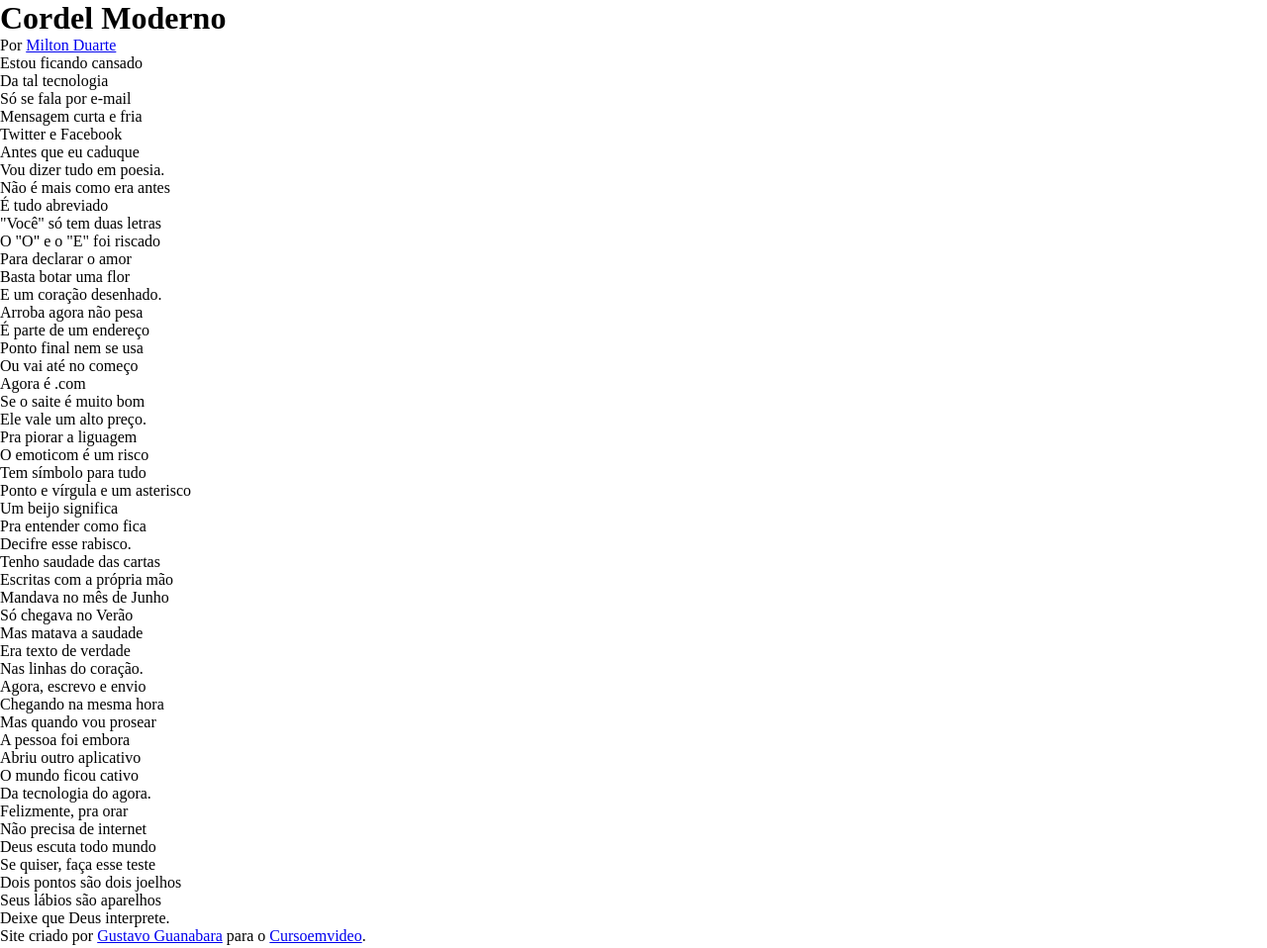
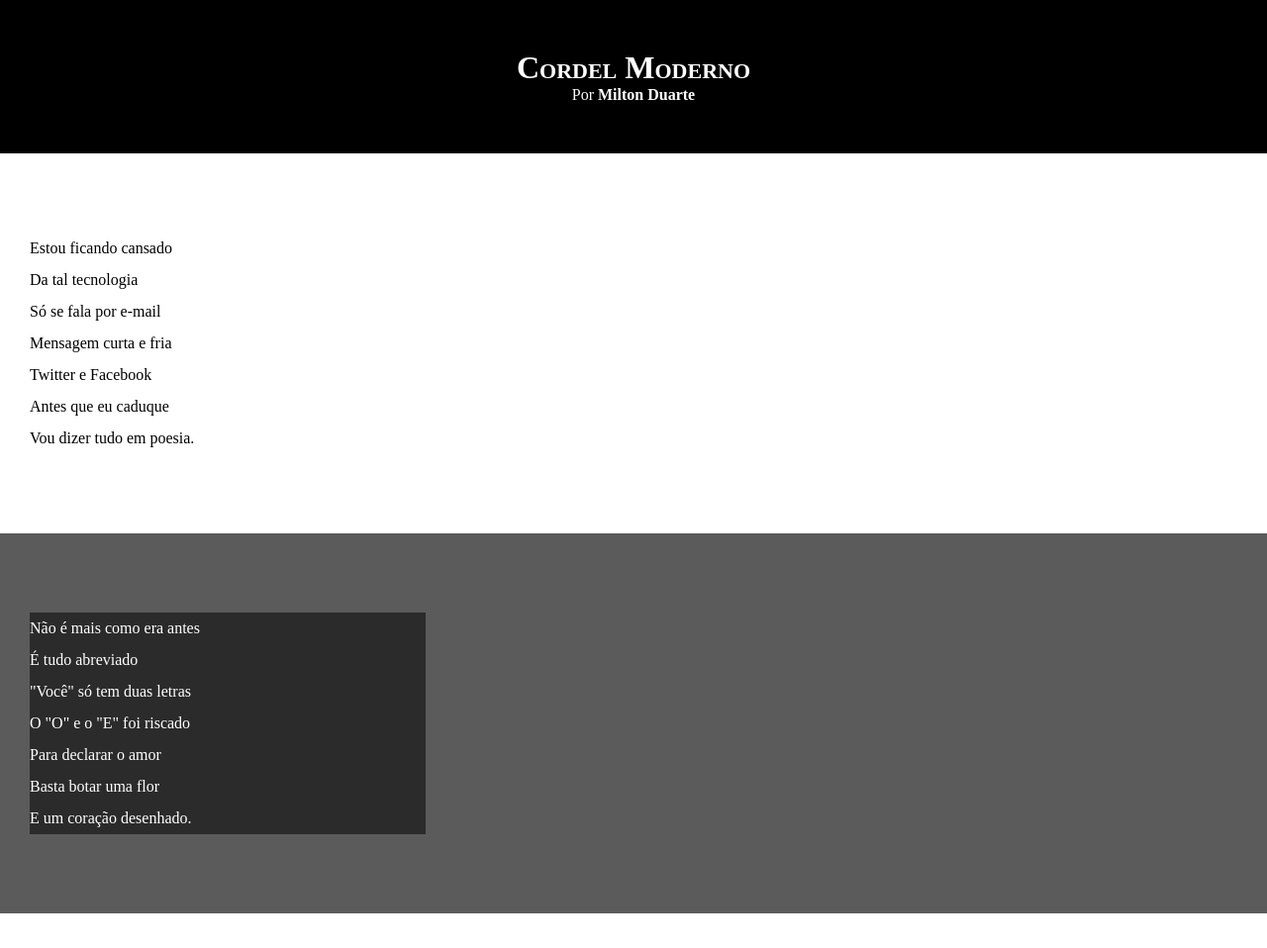
Before and after one commit to ivonferreira/HTML-CSS, a plain HTML site: page Exercicios/Des012/index.html in a window 1280 px wide. Shown: the top 958 px of the page at 99% size. Drawn offline with Linux system fonts and the light colour scheme.

Commit message:
Atualizado estilos e blocos

```diff
--- a/Exercicios/Des012/estilo/style.css
+++ b/Exercicios/Des012/estilo/style.css
@@ -1,5 +1,55 @@
 @charset "UTF-8";
 * {
     margin:0px;
-    padding:
+    padding:0px;
 }
+html, body {
+    min-height: 100vw;
+    background-color: darkgrey;
+}
+header {
+    background-color: black;
+    color: white;
+    text-align: center;
+}
+
+header > h1 {
+    padding-top: 50px;
+    /*text-transform: uppercase; transforma todas as letras em maiuscula e a font-variant: small-caps; deixa as letra com aparencia de maiusculas mas com tamanho de minusculas*/
+    font-variant: small-caps;
+}
+header > p {
+    padding-bottom: 50px;
+}
+a {
+    color: white;
+    text-decoration: none;
+    font-weight: bolder;
+}
+a:hover {
+    text-decoration: underline;
+}
+section {
+    padding-top: 10vh;
+    padding-bottom: 10vh;
+    line-height: 2em;
+    padding-left: 30px;
+}
+section.normal {
+    background-color: white;
+    color:black;
+}
+section.imagem {
+    background-color: rgba(0, 0, 0, 0.462);
+    color: white;
+}
+section.imagem > p {
+    width:400px;
+    background-color: rgba(0, 0, 0, 0.529);
+}
+footer {
+    background-color: black;
+    color:white;
+    text-align: center;
+    padding: 10px;
+}
--- a/Exercicios/Des012/index.html
+++ b/Exercicios/Des012/index.html
@@ -4,7 +4,7 @@
     <meta charset="UTF-8">
     <meta http-equiv="X-UA-Compatible" content="IE=edge">
     <meta name="viewport" content="width=device-width, initial-scale=1.0">
-    <title>Document</title>
+    <title>Cordel Moderno</title>
     <link rel="stylesheet" href="estilo/style.css">
 </head>
 <body>
```
